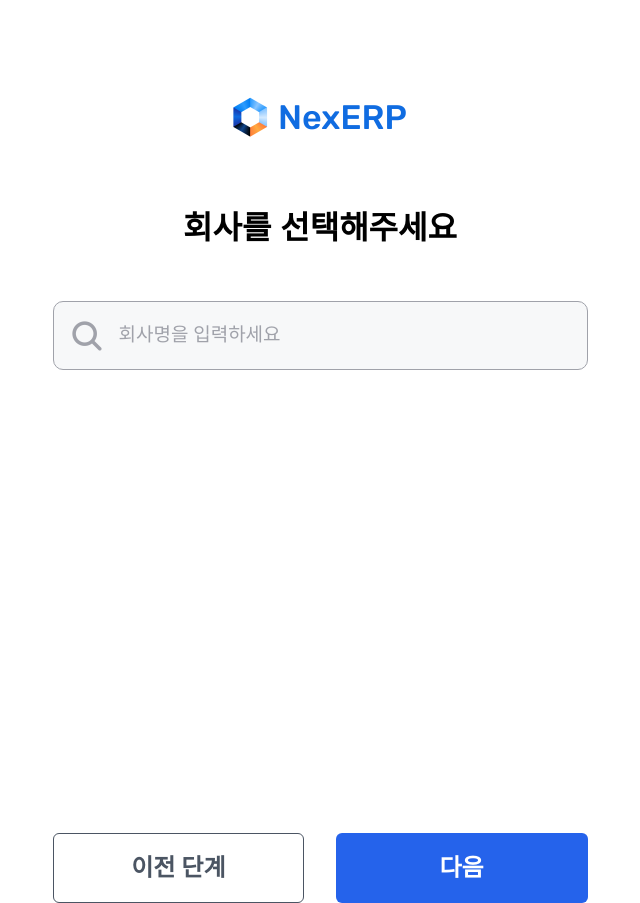
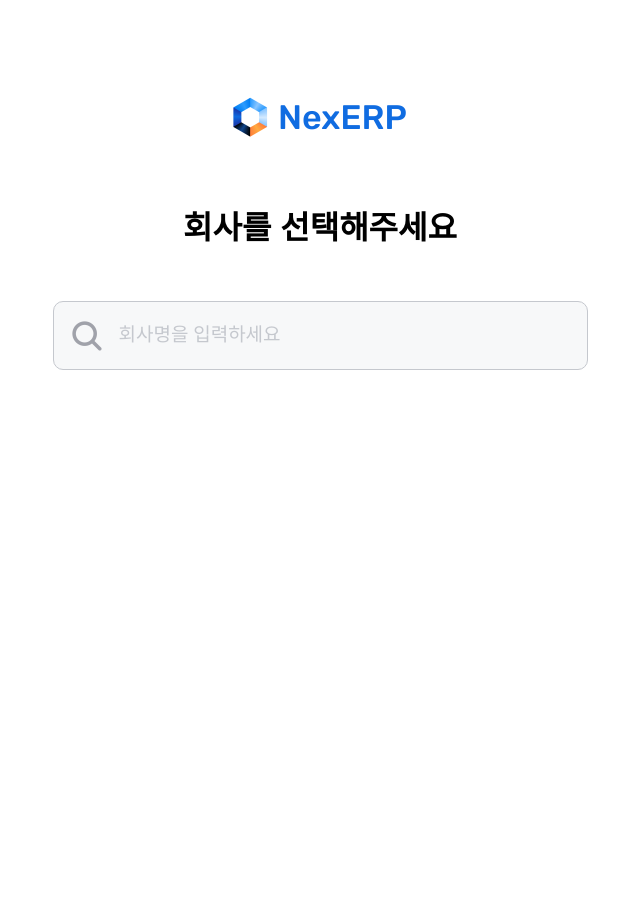
Before and after one commit to TAVE-9RP/9RP_FE, a React (Vite) app: page /employeesignup/step2 in a window 1280 px wide. Shown: the whole page, without its empty margins (320-960 px from the left). After the commit the page ends 800 px from the top, so only its background shows below. Built offline with nearby package versions, Linux system fonts and the light colour scheme.

Commit message:
feat: 사원 등록 - 회사 검색 및 선택 기능 구현

```diff
--- a/src/components/common/ProjectStatusButton.tsx
+++ b/src/components/common/ProjectStatusButton.tsx
@@ -42,7 +42,7 @@ export default function ProjectStatusButton({
       className={`${baseClasses} ${isActive ? activeClasses : inactiveClasses}`}
     >
       <span className="text-[15px] font-bold leading-normal">{label}</span>
-      <span className="text-[15px] font-bold leading-normal">({count})</span>
+      <span className="text-[15px] font-bold leading-normal">{count}</span>
     </button>
   );
 }
--- a/src/components/common/TaskListTable.tsx
+++ b/src/components/common/TaskListTable.tsx
@@ -83,12 +83,12 @@ export default function TaskListTable({
       <table className="min-w-full divide-y divide-greyColor-grey200">
         <thead className="bg-subColor-orange050">
           <tr>
-            <th className={`${tableHeaderClasses} text-left`}>프로젝트 넘버</th>
-            <th className={`${tableHeaderClasses} text-left`}>{taskLabel} 업무명</th>
-            <th className={`${tableHeaderClasses} text-left`}>{taskLabel} 품목</th>
-            <th className={`${tableHeaderClasses} text-left`}>위치</th>
-            <th className={`${tableHeaderClasses} text-left`}>요청일</th>
-            <th className={`${tableHeaderClasses} text-left`}>담당자</th>
+            <th className={`${tableHeaderClasses} text-center`}>프로젝트 넘버</th>
+            <th className={`${tableHeaderClasses} text-center`}>{taskLabel} 업무명</th>
+            <th className={`${tableHeaderClasses} text-center`}>{taskLabel} 품목</th>
+            <th className={`${tableHeaderClasses} text-center`}>위치</th>
+            <th className={`${tableHeaderClasses} text-center`}>요청일</th>
+            <th className={`${tableHeaderClasses} text-center`}>담당자</th>
             <th className={`${tableHeaderClasses} border-r-0 text-center`}>진행 상태</th>
           </tr>
         </thead>
--- a/src/pages/signup/EmployeeRegisterSecondPage.tsx
+++ b/src/pages/signup/EmployeeRegisterSecondPage.tsx
@@ -1,32 +1,85 @@
-import React from 'react';
+import React, { useState } from 'react';
 import Header from '@/components/signup/Header';
 import Button from '@/components/common/Button';
+import { useNavigate } from 'react-router-dom';
+
 import searchIcon from '@/assets/search.png';
-import { useNavigate } from 'react-router-dom';
+import checkIcon from '@/assets/checkicon.png';
+import companyImage from '@/assets/companyimage.png';
+
+const MOCK_COMPANIES = [
+  { id: 1, name: '카피바라 회사' },
+  { id: 2, name: '카피바라바라 회사' },
+  { id: 3, name: '박카스' },
+  { id: 4, name: '구알피' },
+  { id: 5, name: '타코에 고수 추가' },
+];
 
 export default function EmployeeRegisterSecondPage() {
   const navigate = useNavigate();
+  const [searchTerm, setSearchTerm] = useState('');
+  const [selectedCompanyId, setSelectedCompanyId] = useState<number | null>(null);
+
+  const filteredCompanies = searchTerm
+    ? MOCK_COMPANIES.filter((company) => company.name.includes(searchTerm))
+    : [];
 
   return (
     <div className="mx-auto flex w-full max-w-[535px] flex-col items-center">
       <Header title="회사를 선택해주세요" />
 
-      <div className="mt-[49px] flex h-[69px] w-[535px] shrink-0 items-center gap-[14px] rounded-[10px] border border-[#A0A2AA] bg-[#F7F8F9] px-[15px]">
-        <img src={searchIcon} alt="검색 아이콘" className="h-[36px] w-[36px] shrink-0" />
-
+      <div className="mt-[49px] flex h-[69px] w-[535px] shrink-0 items-center gap-[14px] rounded-[10px] border border-greyColor-grey300 bg-[#F7F8F9] px-[15px]">
+        {!searchTerm && <img src={searchIcon} alt="검색" className="h-[36px] w-[36px] shrink-0" />}
         <input
           type="text"
+          value={searchTerm}
+          onChange={(e) => {
+            setSearchTerm(e.target.value);
+            setSelectedCompanyId(null);
+          }}
           placeholder="회사명을 입력하세요"
-          className="flex-1 bg-transparent font-[Pretendard] text-[19px] font-[400] text-[#1B1C1F] outline-none placeholder:text-[#A0A2AA]"
+          className="flex-1 bg-transparent font-[Pretendard] text-[19px] font-[400] text-greyColor-grey900 outline-none placeholder:text-greyColor-grey300"
         />
       </div>
 
-      <div className="mt-[462.5px] flex w-full justify-center gap-[31.5px]">
+      <div className="mt-[30px] flex w-full flex-col">
+        {filteredCompanies.map((company) => {
+          const isSelected = selectedCompanyId === company.id;
+          return (
+            <div
+              key={company.id}
+              onClick={() => setSelectedCompanyId(company.id)}
+              className="flex h-[75px] w-[535px] cursor-pointer items-center border-b border-greyColor-grey200 px-[10px] transition-colors hover:bg-gray-50"
+            >
+              <img src={companyImage} alt="로고" className="h-[36px] w-[36px] shrink-0" />
+
+              <span className="ml-[17px] flex-1 font-[Pretendard] text-[19px] font-[700] text-greyColor-grey900">
+                {company.name}
+              </span>
+
+              <div
+                className={`mr-[19px] h-[36px] w-[36px] transition-colors duration-200 ${isSelected ? 'bg-mainColor-blue600' : 'bg-greyColor-grey300'}`}
+                style={{
+                  WebkitMaskImage: `url(${checkIcon})`,
+                  maskImage: `url(${checkIcon})`,
+                  WebkitMaskRepeat: 'no-repeat',
+                  maskRepeat: 'no-repeat',
+                  WebkitMaskSize: 'contain',
+                  maskSize: 'contain',
+                }}
+              />
+            </div>
+          );
+        })}
+      </div>
+
+      {selectedCompanyId && (
+        <div className="mb-10 mt-[100px] flex w-full justify-center gap-[31.5px]">
           <Button
             type="button"
             variant="primary"
             size="md"
-          onClick={() => navigate('/employeesignup')}
+            onClick={() => navigate('/signup')}
             className="h-[70px] w-[252px] rounded-[10px] border-[#63656C] px-[50px] py-[17px]"
           >
             이전 단계
@@ -35,13 +88,21 @@ export default function EmployeeRegisterSecondPage() {
           <Button
             type="button"
             variant="active"
-          size="md"
-          onClick={() => navigate('/employeesignup/step3')}
-          className="h-[70px] w-[252px] rounded-[10px] px-[50px] py-[17px] text-black"
+            onClick={() => {
+              const selectedCompany = MOCK_COMPANIES.find((c) => c.id === selectedCompanyId);
+              navigate('/employeesignup/step4', {
+                state: {
+                  companyId: selectedCompanyId,
+                  companyName: selectedCompany?.name,
+                },
+              });
+            }}
+            className="h-[70px] w-[252px] rounded-[10px] bg-mainColor-blue600 text-white"
           >
             다음
           </Button>
         </div>
+      )}
     </div>
   );
 }
```
Also changed, not shown: src/assets/checkicon.png (added), src/assets/companyimage.png (added). Lines whose indentation alone changed are shown as unchanged.
